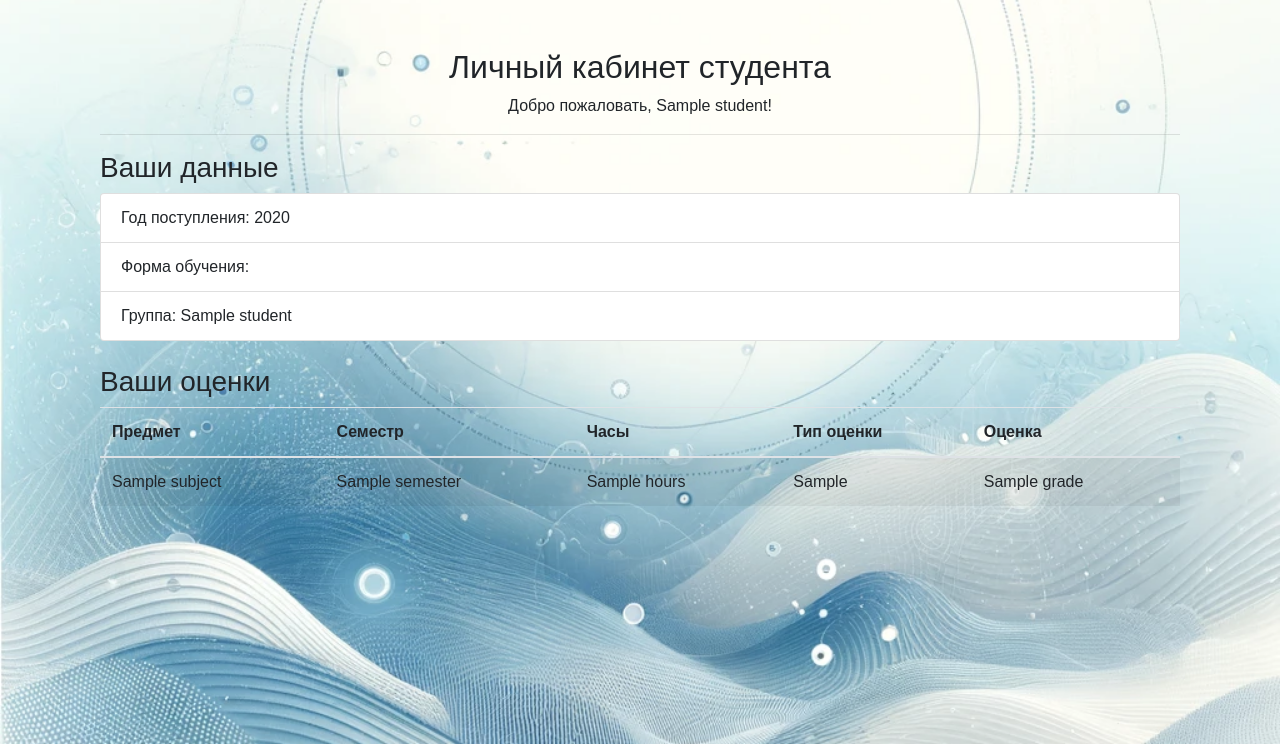
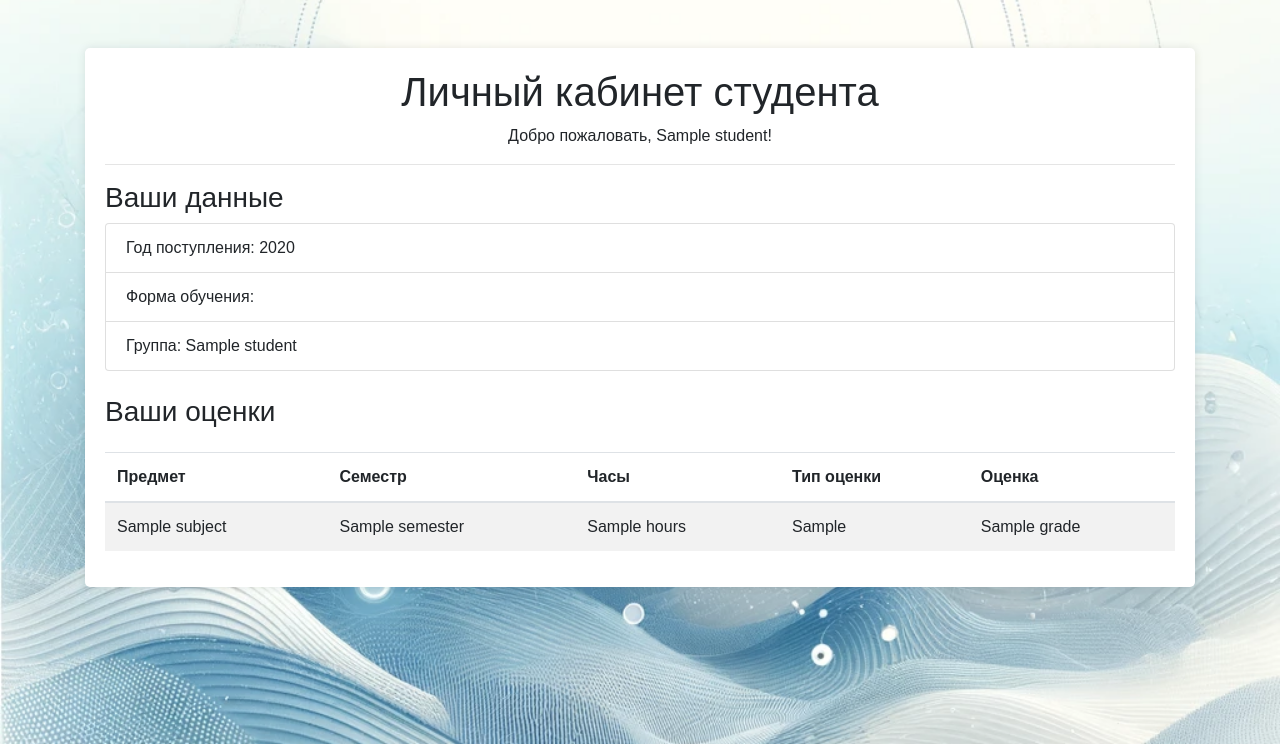
Before and after one commit to 5ilen/Scored, a Python web app: template app/templates/dashboard_student.html in a window 1280 px wide. Shown: the part 56-800 px from the top of the page. Run offline with Jinja, Linux system fonts and the light colour scheme; the template is opened without the code that fills it: most values are stand-ins (such as "Sample title", 1, 10 or a date in 2020); some libraries are stand-ins or nearby versions.

Commit message:
Обновил дизайн лк студента

```diff
--- a/app/templates/dashboard_student.html
+++ b/app/templates/dashboard_student.html
@@ -3,28 +3,18 @@
 {% block title %}Личный кабинет студента{% endblock %}
 
 {% block content %}
-<div class="container mt-5">
-    <div class="row">
-        <div class="col-md-12">
-            <h2 class="text-center">Личный кабинет студента</h2>
+<div class="container mt-5 body-white-bg">
+    <h1 class="text-center">Личный кабинет студента</h1>
     <p class="text-center">Добро пожаловать, {{ student.name }}!</p>
     <hr>
-        </div>
-    </div>
-    <div class="row">
-        <div class="col-md-12">
     <h3>Ваши данные</h3>
-            <ul class="list-group">
+    <ul class="list-group mb-4">
         <li class="list-group-item">Год поступления: {{ student.admission_year }}</li>
         <li class="list-group-item">Форма обучения: {{ student.education_form }}</li>
         <li class="list-group-item">Группа: {{ student.group_name }}</li>
     </ul>
-        </div>
-    </div>
-    <div class="row mt-4">
-        <div class="col-md-12">
     <h3>Ваши оценки</h3>
-            <table class="table table-striped">
+    <table class="table table-striped mt-4">
         <thead>
             <tr>
                 <th>Предмет</th>
@@ -47,6 +37,4 @@
         </tbody>
     </table>
 </div>
-    </div>
-</div>
 {% endblock %}
```
Lines whose indentation alone changed are shown as unchanged.
